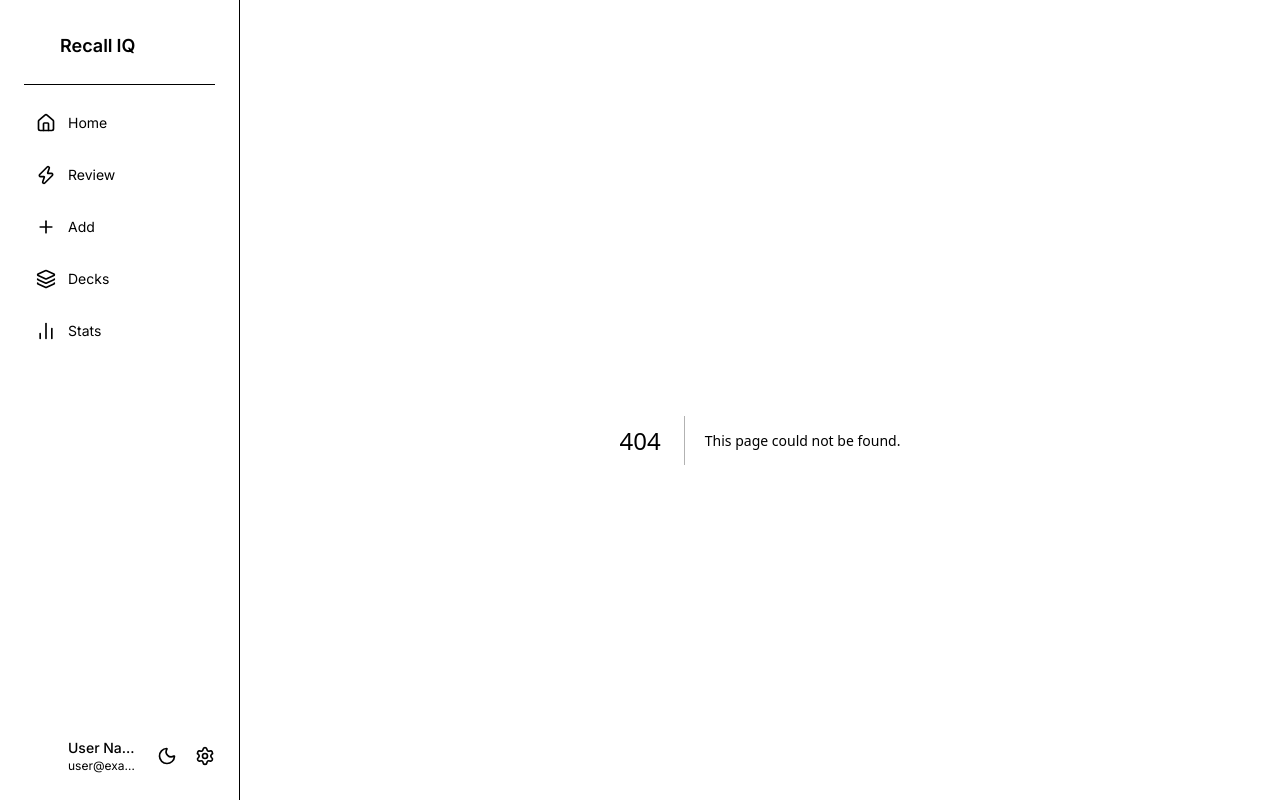
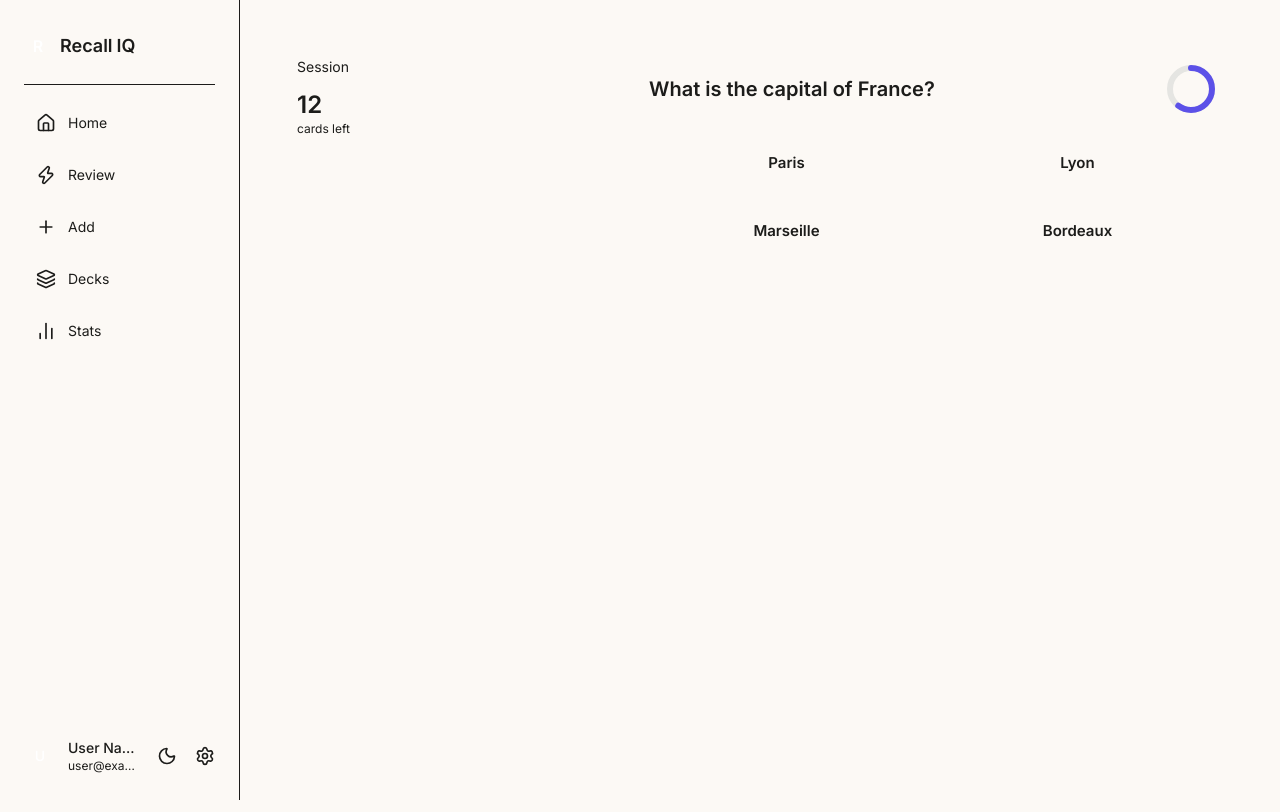
Before and after one commit to Sudarshan7a/recallIQ, a Next.js app: page /review/session/desktop in a window 1280 px wide. Before the commit this address had no page. Shown: the top 812 px of the page. Built offline with nearby package versions, Linux system fonts and the light colour scheme.

Commit message:
feat(design): add onboarding transition, review session desktop, stats empty state

```diff
--- /dev/null
+++ b/app/review/session/desktop/page.tsx
@@ -0,0 +1,38 @@
+"use client"
+
+import React from 'react'
+import Card from '../../../../components/ui/Card'
+import Button from '../../../../components/ui/Button'
+import ProgressRing from '../../../../components/ui/ProgressRing'
+
+export default function ReviewSessionDesktop() {
+  return (
+    <div className="max-w-6xl mx-auto flex gap-6 items-start">
+      <aside className="w-80">
+        <Card className="p-4">
+          <h4 className="text-sm text-text-secondary">Session</h4>
+          <div className="mt-3">
+            <div className="text-2xl font-semibold">12</div>
+            <div className="text-xs text-text-secondary">cards left</div>
+          </div>
+        </Card>
+      </aside>
+
+      <main className="flex-1">
+        <Card className="p-6">
+          <div className="flex items-center justify-between">
+            <h2 className="text-xl font-display font-semibold">What is the capital of France?</h2>
+            <ProgressRing progress={60} />
+          </div>
+
+          <div className="mt-6 grid grid-cols-2 gap-4">
+            <Button variant="ghost">Paris</Button>
+            <Button variant="ghost">Lyon</Button>
+            <Button variant="ghost">Marseille</Button>
+            <Button variant="ghost">Bordeaux</Button>
+          </div>
+        </Card>
+      </main>
+    </div>
+  )
+}
--- /dev/null
+++ b/app/stats/empty/page.tsx
@@ -0,0 +1,17 @@
+"use client"
+
+import React from 'react'
+import EmptyState from '../../../components/ui/EmptyState'
+import Button from '../../../components/ui/Button'
+
+export default function StatsEmpty() {
+  return (
+    <div className="max-w-4xl mx-auto">
+      <EmptyState
+        title="No stats yet"
+        description="Complete some reviews to populate your progress dashboard."
+        action={<Button variant="primary">Start review</Button>}
+      />
+    </div>
+  )
+}
--- /dev/null
+++ b/components/ui/OnboardingTransition.tsx
@@ -0,0 +1,17 @@
+"use client"
+
+import React from 'react'
+import { motion } from 'framer-motion'
+
+export default function OnboardingTransition({ children }: { children: React.ReactNode }) {
+  return (
+    <motion.div
+      initial={{ opacity: 0, y: 12 }}
+      animate={{ opacity: 1, y: 0 }}
+      exit={{ opacity: 0, y: -8 }}
+      transition={{ duration: 0.35 }}
+    >
+      {children}
+    </motion.div>
+  )
+}
```
